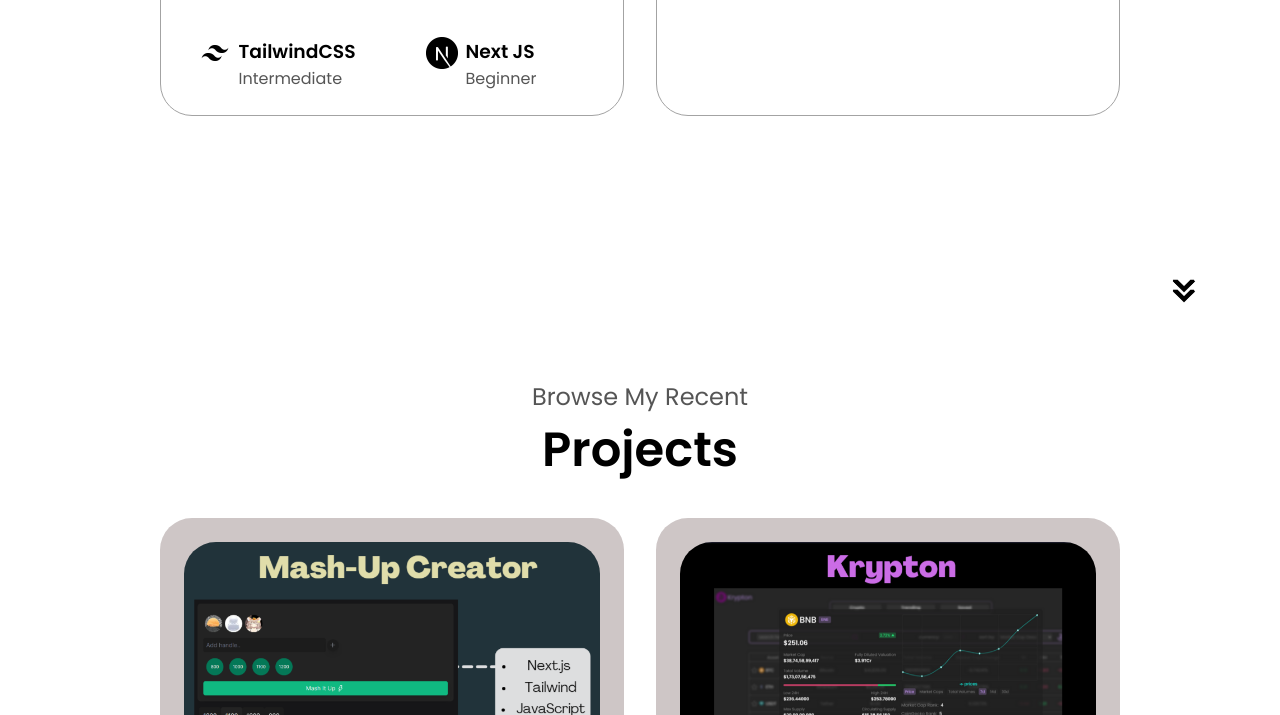
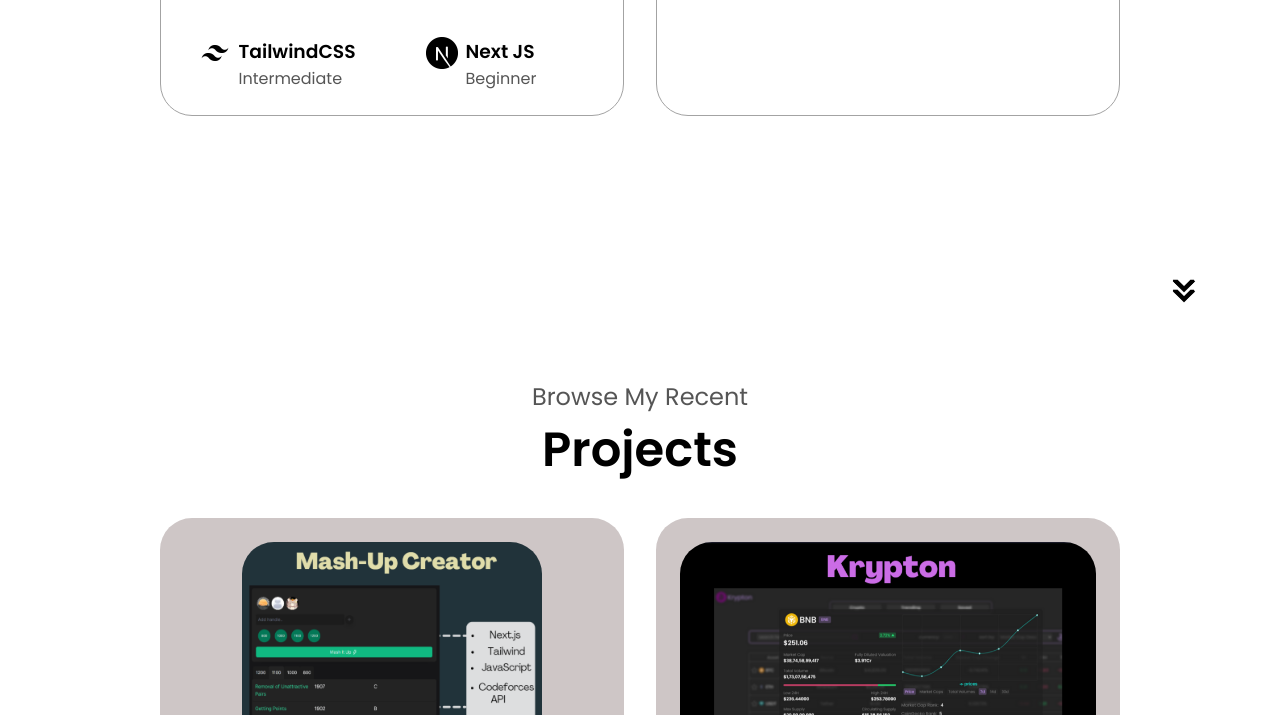
Before and after one commit to akaza21/Portfolio, a plain HTML site: page index.html in a window 1280 px wide. Shown: the part 2085-2800 px from the top of the page. Drawn offline with Linux system fonts and the light colour scheme.

Commit message:
another update

```diff
--- a/index.html
+++ b/index.html
@@ -254,7 +254,7 @@
             <div class="article-container">
                 <img src="./asset/P1.png "
                      alt="Project 1"
-                     class="project-img"
+                     class="project-img1"
                      />
             </div>
             <h2 class="experience-sub-title project-title">Mash-up Creator</h2>
```
